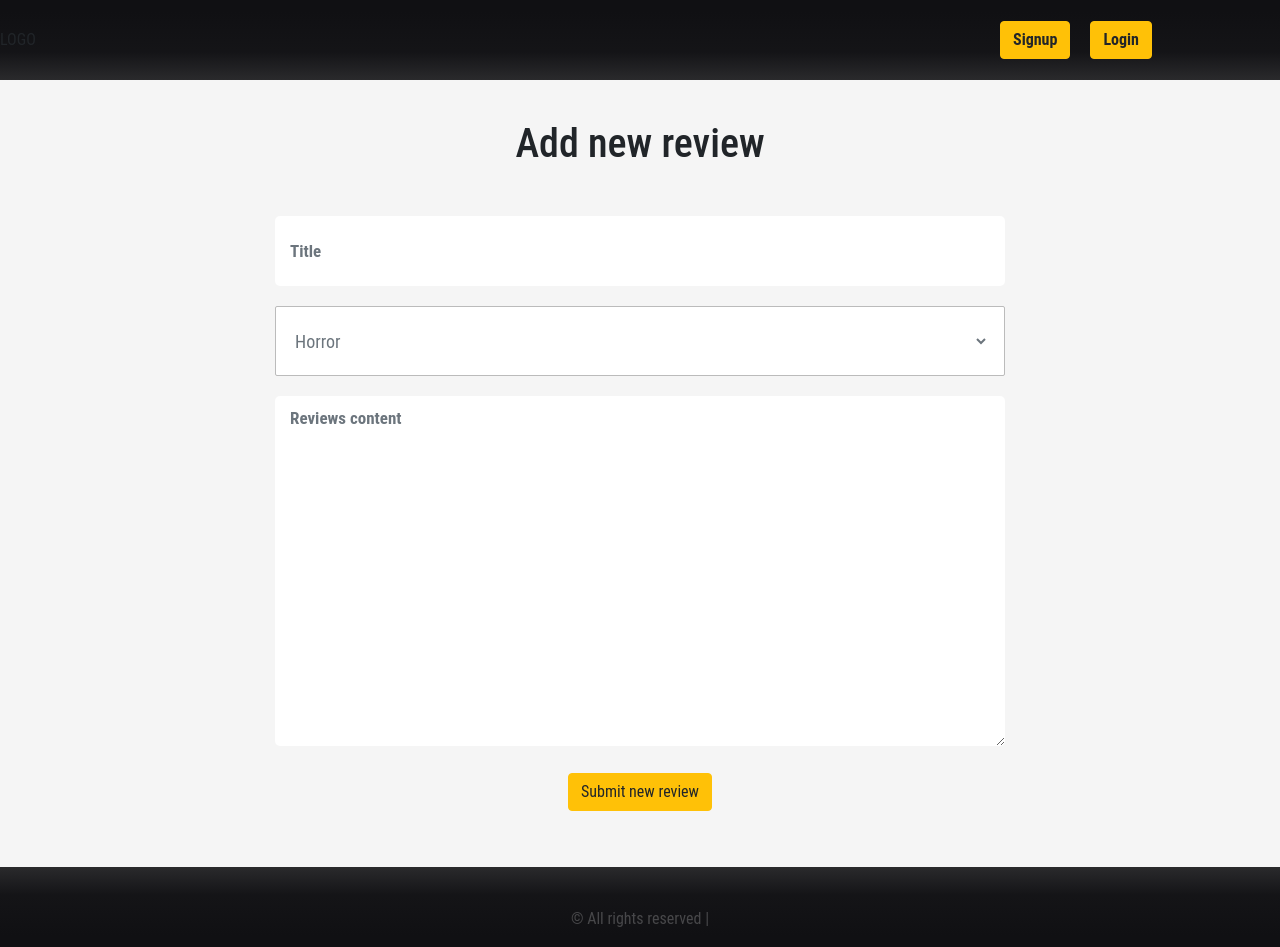
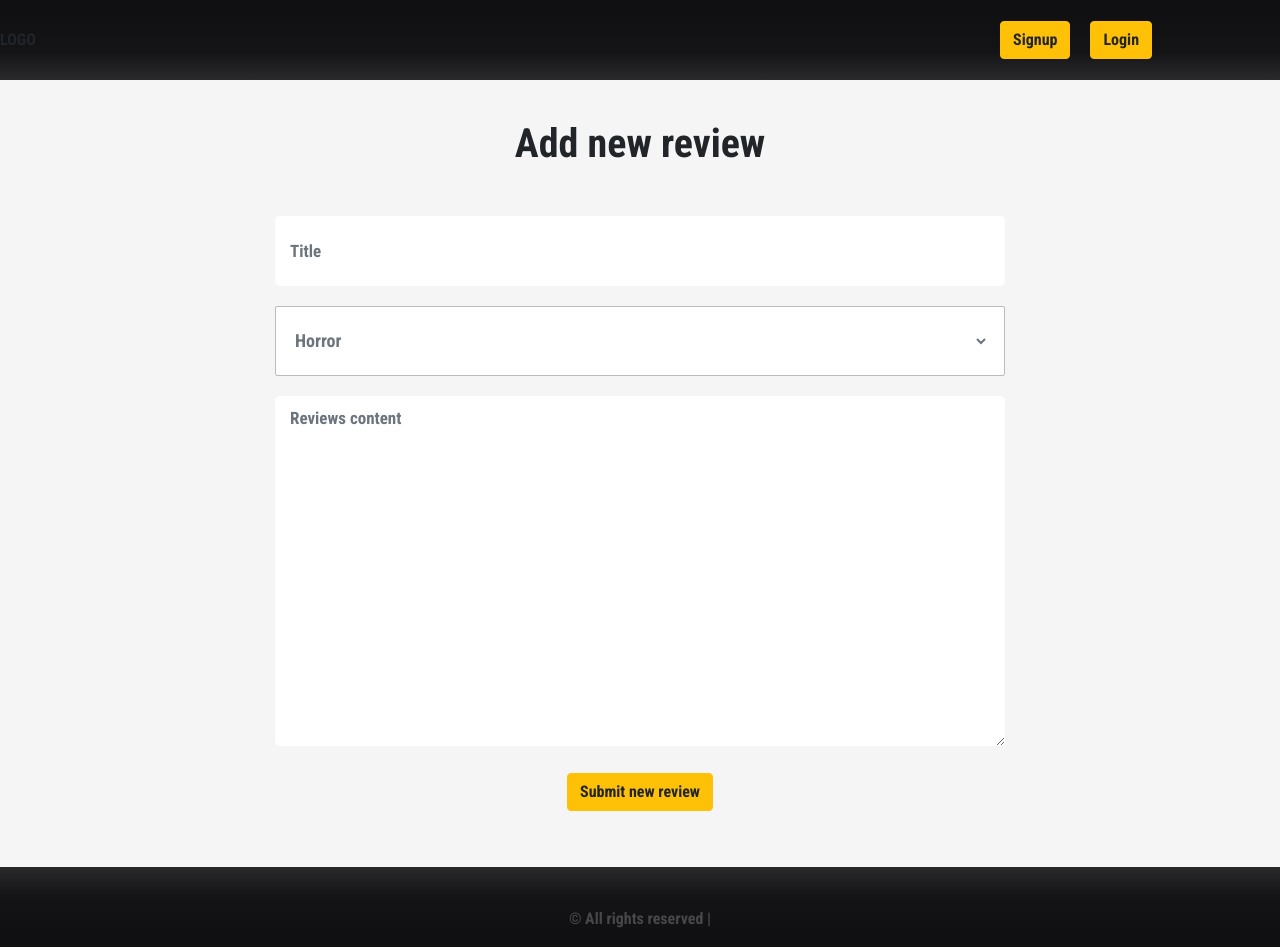
Before and after one commit to emeritas/team1, a website with bundled scripts: page app/add-review.html in a window 1280 px wide. Built offline with nearby package versions, Linux system fonts and the light colour scheme.

Commit message:
roboto font family

```diff
--- a/app/add-review.html
+++ b/app/add-review.html
@@ -8,6 +8,8 @@
 
     <!-- Styles -->
     <link rel="stylesheet" href="https://cdn.jsdelivr.net/npm/bootstrap@4.6.0/dist/css/bootstrap.min.css" integrity="sha384-B0vP5xmATw1+K9KRQjQERJvTumQW0nPEzvF6L/Z6nronJ3oUOFUFpCjEUQouq2+l" crossorigin="anonymous">
+    <link rel="preconnect" href="https://fonts.gstatic.com">
+    <link href="https://fonts.googleapis.com/css2?family=Roboto+Condensed:wght@700&family=Roboto:ital,wght@0,100;0,300;0,400;0,500;0,700;0,900;1,100;1,300;1,400;1,500;1,700;1,900&display=swap" rel="stylesheet">
     <link rel="stylesheet" href="./css/styles.css">
 
     <!-- JS -->
```
